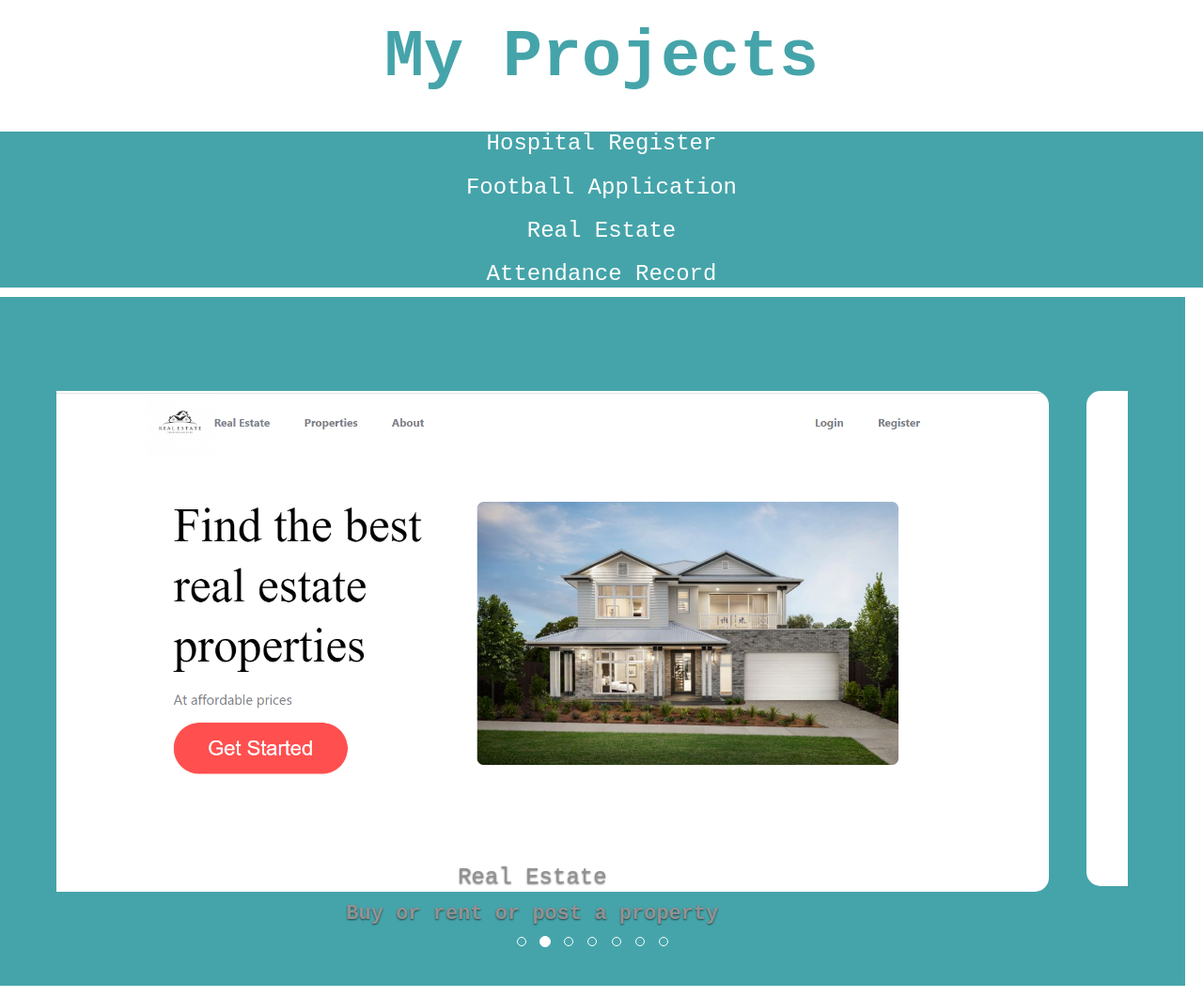
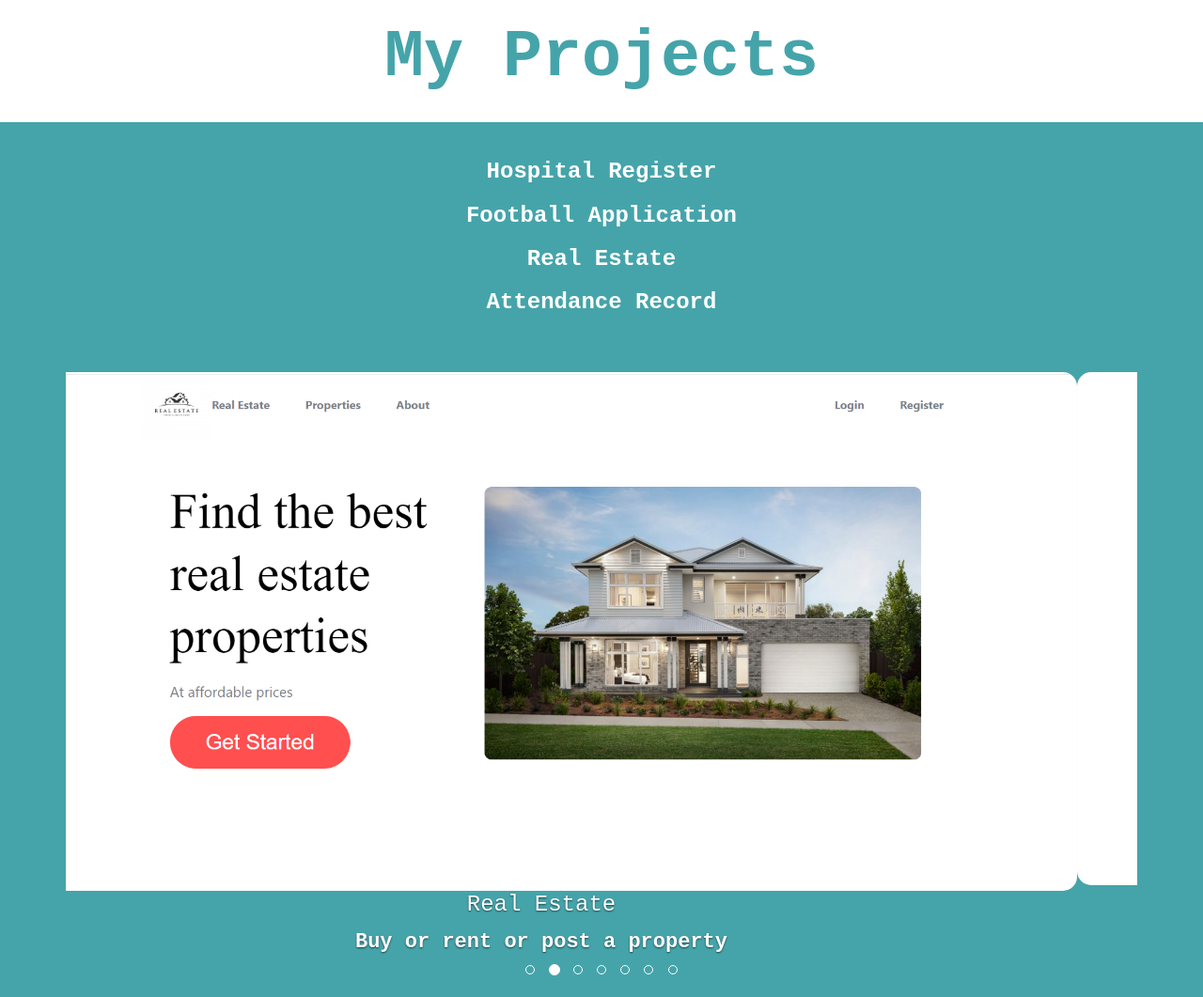
Before and after one commit to Codde-Slayer/Portfolio, a plain HTML site: page Portfolio.html in a window 1280 px wide. Shown: the part 1537-2598 px from the top of the page at 94% size. Drawn offline with nearby package versions, Linux system fonts and the light colour scheme.

Commit message:
Projects sellector styled

```diff
--- a/Portfolio.css
+++ b/Portfolio.css
@@ -160,34 +160,44 @@ hr{
     text-align: center;
     color: rgb(69, 164, 170);
     font-size: 70px;
-    font-weight:600;
+    font-weight:bold;
+    list-style-type:decimal;
     padding: 20px;
 }
 .section-three{
-    width: 98.5vw;
+    width: 100%;
     background-color: rgb(69, 164, 170);
+    margin-top: -30px;
 
 }
 .item{
-    padding: 100px 20px;
+    padding: 80px  0px 130px 0 ;
 }
 .item img{
     border-radius: 15px;
 }
 .projects-sellector{
     width:100%;
+    padding-top: 20px;
     color: white;
-    font-size: 27;
-    font-weight: bold ;
+    font-size: 24;
+    font-weight: bolder ;
     text-align: center;
     background-color: rgb(69, 164, 170);
 }
-.projects-sellector h3:hover{
+.projects-sellector h2{
+    color:white;
+    width: 100%;
+    font-size: 24px;
+    text-align: center;
+}
+
+.projects-sellector h2:hover{
     transform: scale(1.2);
 }
 
 .carousel-caption{
-    color: rgb(147, 145, 145);
+    color:white
 }
 .cv{
     display: flex;
--- a/Portfolio.html
+++ b/Portfolio.html
@@ -101,10 +101,18 @@
   <hr>
   <h2 class="my-heading">My Projects</h2>
   <section class="projects-sellector">
-    <h3>Hospital Register</h3>
-    <h3>Football Application</h3>
-    <h3>Real Estate</h3>
-    <h3>Attendance Record</h3>
+    <a>
+      <h2>Hospital Register</h2>
+    </a>
+    <a>
+      <h2>Football Application</h2>
+    </a>
+    <a>
+      <h2>Real Estate</h2>
+    </a>
+    <a>
+      <h2>Attendance Record</h2>
+    </a>
   </section>
 
   <section class="section-three" id="projects">
```
